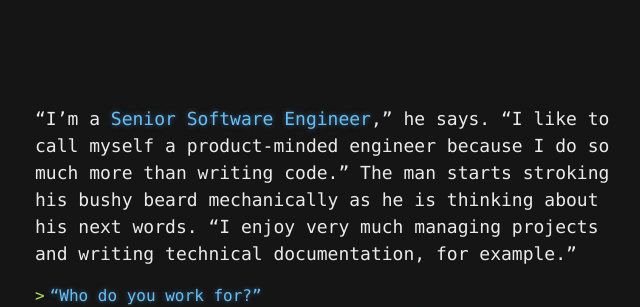
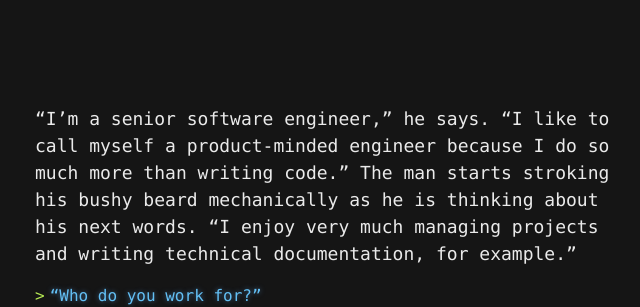
Before and after one commit to yvesgurcan/adventure, a Jekyll site: the page built from job.md, in a window 1280 px wide. Shown: the part 176-483 px from the top of the page, without its empty margins (305-945 px from the left). Built offline with Jekyll 4.4.1, drawn with Linux system fonts in a browser that asks for light colours; our own code applies the rules of GitHub Pages for plain Markdown files; part of the change alters nothing that is shown.

Commit message:
Update job.md

```diff
--- a/job.md
+++ b/job.md
@@ -1,4 +1,4 @@
-"I'm a [Senior Software Engineer](https://www.linkedin.com/in/yvesgurcan/)," he says. "I like to call myself a product-minded engineer because I do so much more than writing code." The man starts stroking his bushy beard mechanically as he is thinking about his next words. "I enjoy very much managing projects and writing technical documentation, for example."
+"I'm a senior software engineer," he says. "I like to call myself a product-minded engineer because I do so much more than writing code." The man starts stroking his bushy beard mechanically as he is thinking about his next words. "I enjoy very much managing projects and writing technical documentation, for example."
 
 - ["Who do you work for?"](work)
 - ["A senior software engineer, you say. How many years of experience do you have?"](senior)
```
